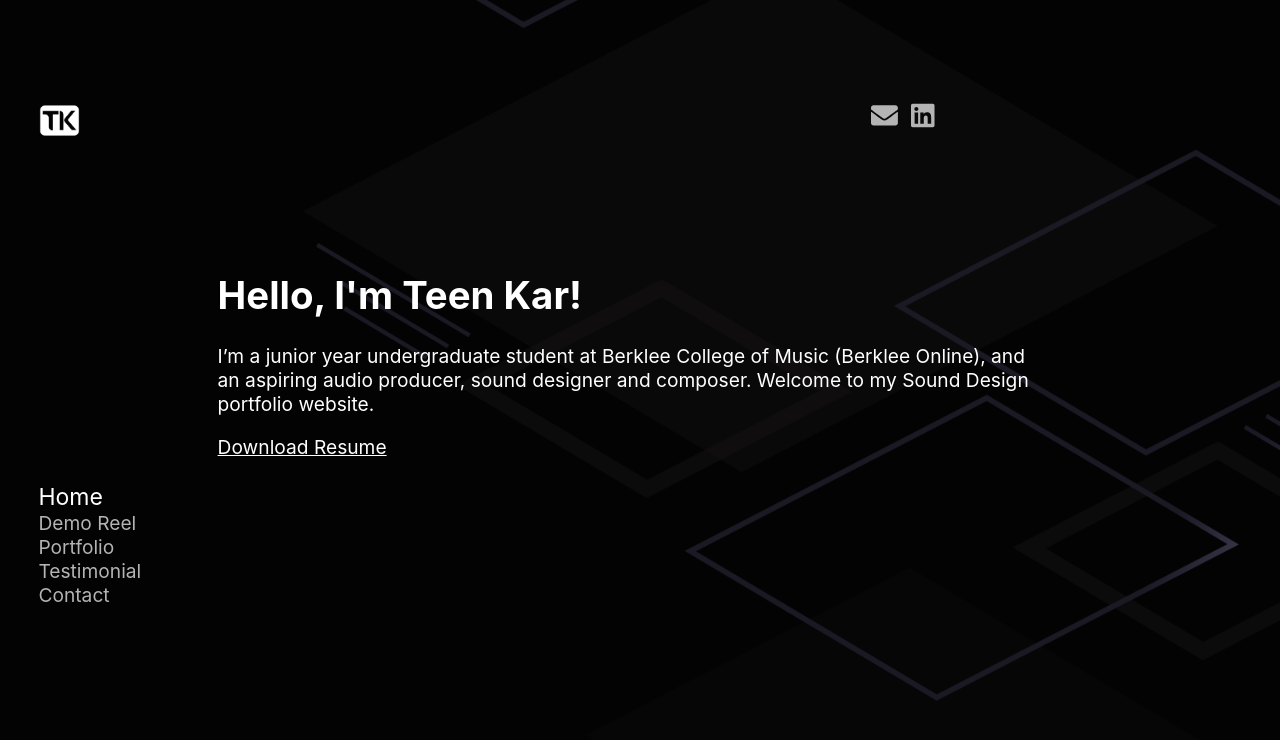
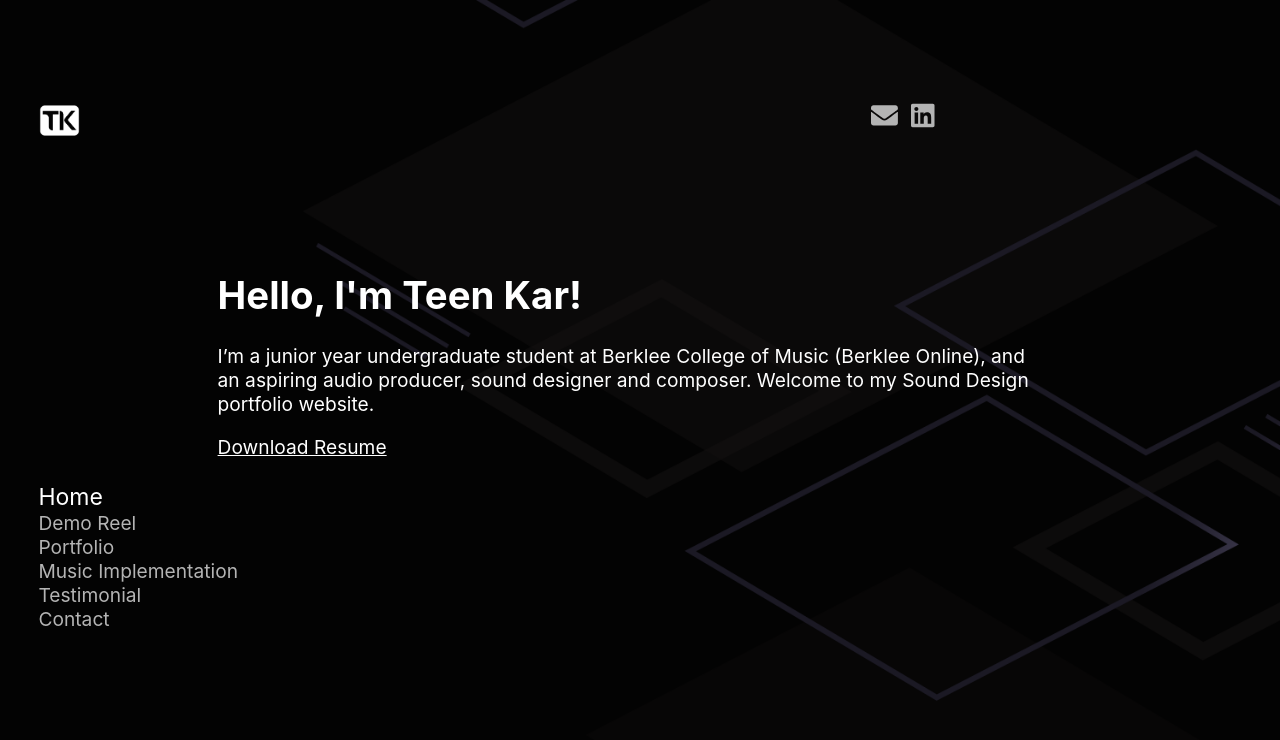
Before and after one commit to tfseng/tksaudio, a React (Create React App) app: page / in a window 1280 px wide. Shown: the top 740 px of the page. Built offline with nearby package versions, Linux system fonts and the light colour scheme.

Commit message:
Added music implementation section

```diff
--- a/src/components/Content.js
+++ b/src/components/Content.js
@@ -4,6 +4,7 @@ import Home from './Contents/Home'
 import Testimonials from './Contents/Testimonials'
 import Reel from './Contents/Reel'
 import Contact from './Contents/Contact'
+import Music from './Contents/Music'
 
 function Content(props) {
 
@@ -14,6 +15,7 @@ function Content(props) {
             <Portfolio page = {props.page}/>
             <Reel page = {props.page} />
             <Contact page = {props.page} />
+            <Music page = {props.page} />
           </div>
     )
 }
--- /dev/null
+++ b/src/components/Contents/Music.js
@@ -0,0 +1,105 @@
+import React from 'react'
+import { useState } from 'react'
+// import { FontAwesomeIcon } from '@fortawesome/react-fontawesome'
+// import { faArrowLeft } from '@fortawesome/free-solid-svg-icons'
+// import { faArrowRight } from '@fortawesome/free-solid-svg-icons'
+
+function Music(props) {
+
+    const activeClass = {
+        presentation: 'active-presentation',
+        dot: 'active-dot'
+      }
+
+      const inactiveClass = {
+        presentation: 'inactive-presentation',
+        dot: 'inactive-dot'
+      }
+
+      const [presentationState, setPresentation]= useState({
+        one: activeClass,
+        two: inactiveClass,
+        three: inactiveClass,
+        four: inactiveClass
+      });
+
+      function setOne() {
+        setPresentation(state => {
+          return {one: activeClass, two: inactiveClass, three: inactiveClass, four: inactiveClass};
+          }
+        );
+      }
+
+      function setTwo() {
+        setPresentation(state => {
+          return {one: inactiveClass, two: activeClass, three: inactiveClass, four: inactiveClass};
+          }
+        );
+      }
+
+      function setThree() {
+        setPresentation(state => {
+            return {one: inactiveClass, two: inactiveClass, three: activeClass, four: inactiveClass};
+            }
+          );
+      }
+
+      function setFour() {
+        setPresentation(state => {
+            return {one: inactiveClass, two: inactiveClass, three: inactiveClass, four: activeClass};
+            }
+          );
+      }
+
+
+    return (
+        <div className = {props.page.music.page}>
+            <div className = {presentationState.one.presentation}>
+                <div className = "portfolio-text">
+                    <h1 className = "portfolio-header">AngryBots Music Implementation</h1>
+                    <p className = "portfolio-text">Here is a showcase of a music composition that I wrote, produced and implemented into the Unity Game Demo, AngryBots. The implementation was done through the use of the audio middleware Audiokinetic Wwise into the Unity game engine.
+                    The score is written horizontally, with more layers of music added as the game progresses, increasing the level of intensity with each layer. I also created multiple variations for some of the music layers and randomized them using the functions of Wwise to prevent the loops from becoming too tiring to listen to. Short stingers are also created and used as transitions between the different levels of music to make the transitions seamless.</p>
+                </div>
+                <div>
+                    <iframe title = "video" className = "portfolio-video"
+                        src="https://youtube.com/embed/W1ehFnPbvmo" allowFullScreen="allowFullScreen"
+                        mozallowfullscreen="mozallowfullscreen"
+                        msallowfullscreen="msallowfullscreen"
+                        oallowfullscreen="oallowfullscreen"
+                        webkitallowfullscreen="webkitallowfullscreen">
+                    </iframe>
+                </div>
+            </div>
+            <div className = {presentationState.two.presentation}>
+                <div className = "portfolio-text">
+                    <h1 className = "portfolio-header">Unity Game Demo Music Implementation</h1>
+                    <p className = "portfolio-text">Here is a showcase of music compositions that I wrote, produced and implemented into an Untitled Unity Game Demo. The music was implemented directly into the Unity game engine. For this game, I wrote two contrasting vertical music scores, a ‘Stealth’ score and a ‘Panic’ score, that cross faded into one another as a different scene in the game is triggered. The game starts with the ‘Stealth’ score being looped in the background and transitions into the ‘Panic’ score when the player alerts the guards in the game, completely shifting the mood and intensity to complement the game’s setting. I also designed and implemented the other audio elements in this demo showcase.</p>
+                </div>
+                <div>
+                    <iframe title = "video" className = "portfolio-video"
+                        src="https://youtube.com/embed/_Na9VtsijjE" allowFullScreen="allowFullScreen"
+                        mozallowfullscreen="mozallowfullscreen"
+                        msallowfullscreen="msallowfullscreen"
+                        oallowfullscreen="oallowfullscreen"
+                        webkitallowfullscreen="webkitallowfullscreen">
+                    </iframe>
+                </div>
+            </div>
+
+            <div className = "content-nav">
+                {/* <div className = "nav-arrow">
+                    <FontAwesomeIcon icon={faArrowLeft} />
+                </div> */}
+                <div className = "nav-dots">
+                    <span className={presentationState.one.dot} onClick={setOne}></span>
+                    <span className={presentationState.two.dot} onClick={setTwo}></span>
+                </div>
+                {/* <div className = "nav-arrow">
+                    <FontAwesomeIcon icon={faArrowRight} />
+                </div> */}
+            </div>
+        </div>
+    )
+}
+
+export default Music
--- a/src/components/Nav.js
+++ b/src/components/Nav.js
@@ -20,13 +20,14 @@ function Nav() {
     reel: inactiveClass,
     portfolio: inactiveClass,
     testimonial: inactiveClass,
-    contact: inactiveClass
+    contact: inactiveClass,
+    music: inactiveClass
   });
 
   function setHome() {
       setPage(state => {
         return {home: activeClass, reel: inactiveClass, portfolio: inactiveClass, testimonial: inactiveClass,
-          contact: inactiveClass};
+          contact: inactiveClass, music: inactiveClass};
           }
         );
       }
@@ -34,7 +35,7 @@ function Nav() {
   function setPortfolio() {
     setPage(state => {
       return {home: inactiveClass, reel: inactiveClass, portfolio: activeClass, testimonial: inactiveClass,
-        contact: inactiveClass};
+        contact: inactiveClass, music: inactiveClass};
         }
       );
     }
@@ -42,7 +43,7 @@ function Nav() {
   function setTestimonial() {
   setPage(state => {
     return {home: inactiveClass, reel: inactiveClass, portfolio: inactiveClass, testimonial: activeClass,
-      contact: inactiveClass};
+      contact: inactiveClass, music: inactiveClass};
       }
     );
   }
@@ -50,7 +51,7 @@ function Nav() {
   function setContact() {
   setPage(state => {
     return {home: inactiveClass, reel: inactiveClass, portfolio: inactiveClass, testimonial: inactiveClass,
-      contact: activeClass};
+      contact: activeClass, music: inactiveClass};
       }
     );
   }
@@ -58,10 +59,18 @@ function Nav() {
   function setReel() {
     setPage(state => {
       return {home: inactiveClass, reel: activeClass, portfolio: inactiveClass, testimonial: inactiveClass,
-        contact: inactiveClass};
+        contact: inactiveClass, music: inactiveClass};
         }
       );
     }
+
+    function setMusic() {
+      setPage(state => {
+        return {home: inactiveClass, reel: inactiveClass, portfolio: inactiveClass, testimonial: inactiveClass,
+          contact: inactiveClass, music: activeClass};
+          }
+        );
+      }
 
   return (
       <div className = "nav-container">
@@ -79,6 +88,9 @@ function Nav() {
             <li className = {pageState.portfolio.menu} onClick={setPortfolio}>
               Portfolio
             </li>
+            <li className = {pageState.music.menu} onClick={setMusic}>
+              Music Implementation
+            </li>
             <li className = {pageState.testimonial.menu} onClick={setTestimonial}>
               Testimonial
             </li>
```
